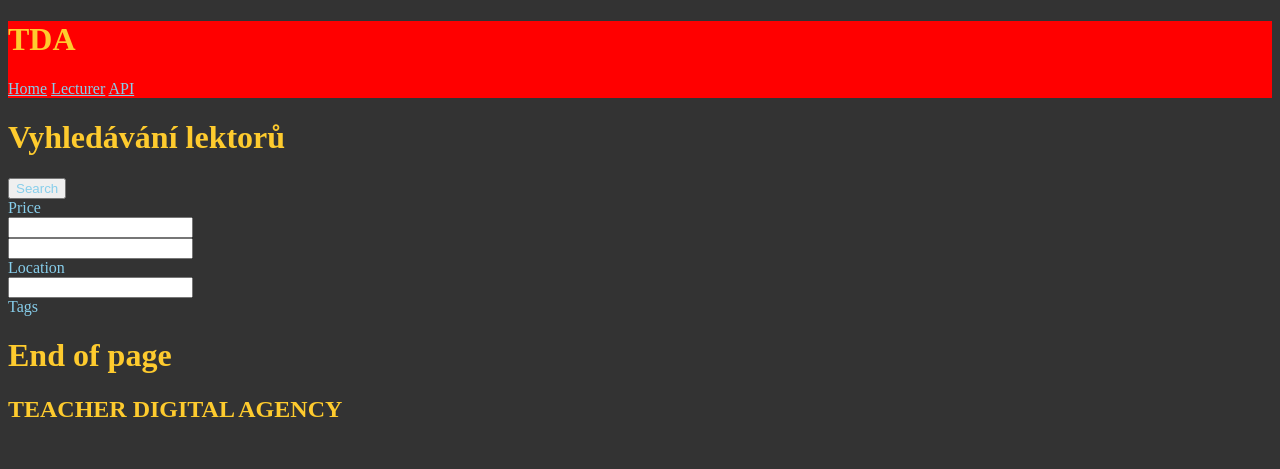
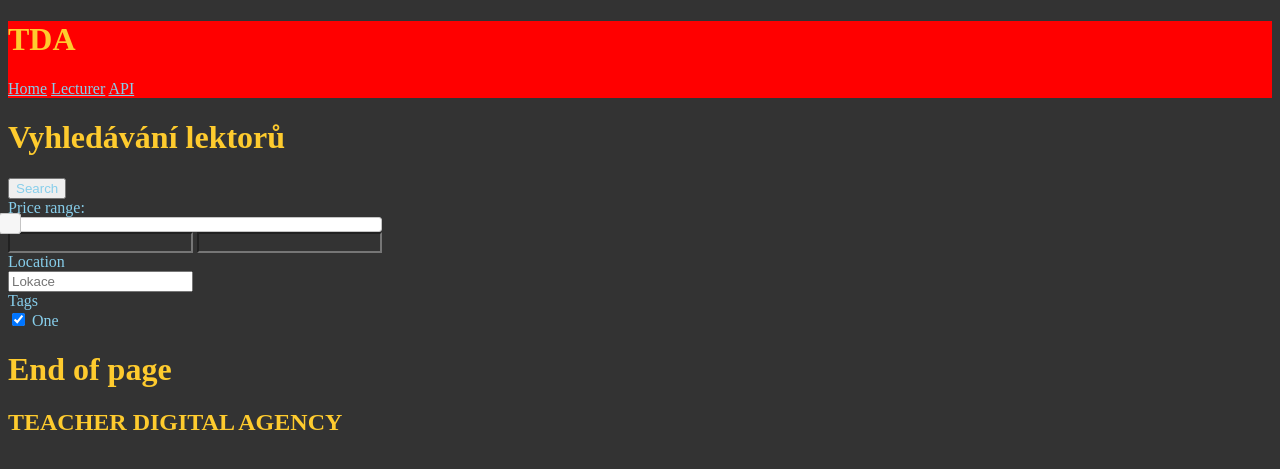
Before and after one commit to GlaryCZ/TdA24-EXTREMISTI, a Flask app: page / in a window 1280 px wide. Shown: the top 469 px of the page. Run offline with Flask 3, Linux system fonts and the light colour scheme; data that the repository does not hold is empty.

Commit message:
visual improvement

```diff
--- a/app/static/styles.css
+++ b/app/static/styles.css
@@ -38,6 +38,15 @@ ul {
     margin-left: 50px;
     margin-right: 50px;
     box-shadow: 0 0 3px 5px #202020; /*  #74b2ca  */
+}
+
+.inp-price {
+    background: transparent;
+}
+
+.tag-checkbox {
+    float: left;
+    cursor: pointer;
 }
 
 .lecturer-about {
@@ -90,3 +99,12 @@ ul {
 #about-header {
     margin-left: 20px;
 }
+
+#filters {
+    display: inline-block;
+}
+
+#amount-max {
+    background: fixed;
+    text-align: right;
+}
--- a/app/templates/homepage.html
+++ b/app/templates/homepage.html
@@ -1,20 +1,54 @@
 {% extends "base.html" %}
 {% block content %}
+<!-- jquerry -->
+
+  <link rel="stylesheet" href="//code.jquery.com/ui/1.13.2/themes/base/jquery-ui.css">
+  <link rel="stylesheet" href="/resources/demos/style.css">
+  <script src="https://code.jquery.com/jquery-3.6.0.js"></script>
+  <script src="https://code.jquery.com/ui/1.13.2/jquery-ui.js"></script>
+  <script>
+    $( function() {
+    $( "#slider-range" ).slider({
+      range: true,
+      min: 0,
+      max: 5000,
+      values: [ $('#amount-min').val(), $('#amount-max').val() ],
+      slide: function( event, ui ) {
+        $( "#amount-min" ).val(ui.values[ 0 ]);
+        $( "#amount-max" ).val(ui.values[ 1 ]);
+      }
+    });
+  } );
+  </script>
+<!-- jquerry -->
 <h1>Vyhledávání lektorů</h1>
 <div id="filters">
+  <datalist id="seznam-lokaci">
+    <option value="Praha"></option>
+    <option value="Brno"></option>
+    <option value="Gaysexov"></option>
+  </datalist>
   <form method="post">
     <input type="submit" value="Search"><br>
-    <label>Price</label><br>
-    <input type="number" name="min_price" min="0"
-      {% if last_searched.min_price %} value="{{last_searched.min_price}}" {% endif %}><br>
-    <input type="number" name="max_price" min="1"
-      {% if last_searched.max_price %} value="{{last_searched.max_price}}" {% endif %}><br>
+    <label>Price range:</label><br>
+
+    <div id="slider-range"></div>
+    <input type="text" id="amount-min" name="min_price" class="inp-price" {% if last_searched.min_price %} value="{{last_searched.min_price}}" {% endif %} readonly>
+    <input type="text" id="amount-max" name="max_price" class="inp-price" {% if last_searched.max_price %} value="{{last_searched.max_price}}" {% endif %} readonly><br>
     <label>Location</label><br>
-    <input type="text" name="location"
+    <input type="text" name="location" placeholder="Lokace" list="seznam-lokaci"
       {% if last_searched.location %} value="{{last_searched.location}}" {% endif %}><br>
     <label>Tags</label><br>
+    <!-- test tag -->
+    <label class="tag-checkbox">
+      <input type="checkbox" checked="checked">
+      <span class="checkmark"></span>
+      One
+    </label>
+
+    <!-- test tag -->
     {% for tag in tags %}
-      <input type="checkbox" id="{{tag.uuid}}" name="{{tag.uuid}}"
+      <input type="checkbox" class="tag-checkbox" id="{{tag.uuid}}" name="{{tag.uuid}}"
       {% if last_searched[tag.uuid] == "on"%} checked{% endif %}>
       <label for="{{tag.uuid}}" class="tag"> {{tag.name}}</label><br>
     {% endfor %}
```
